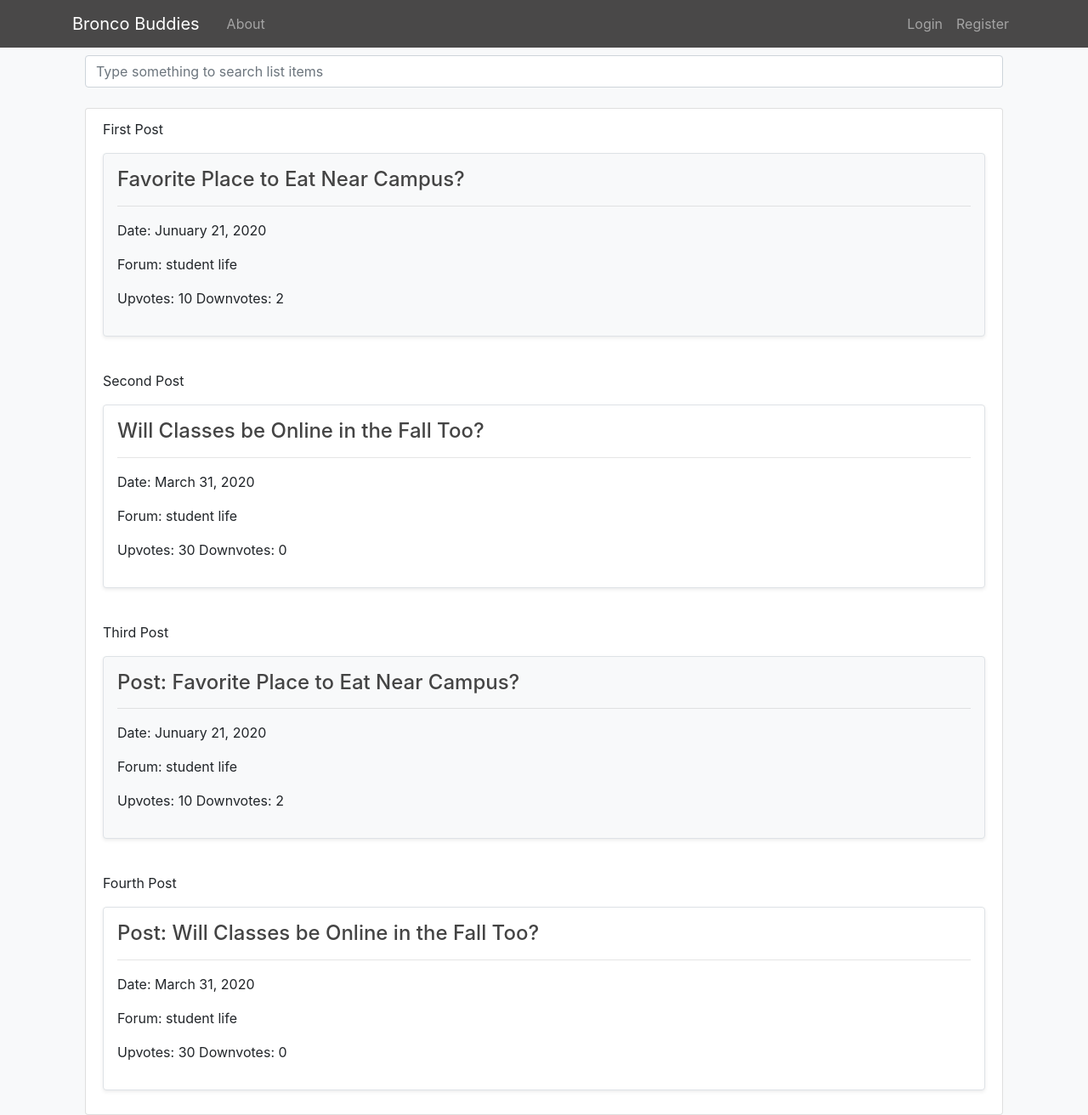
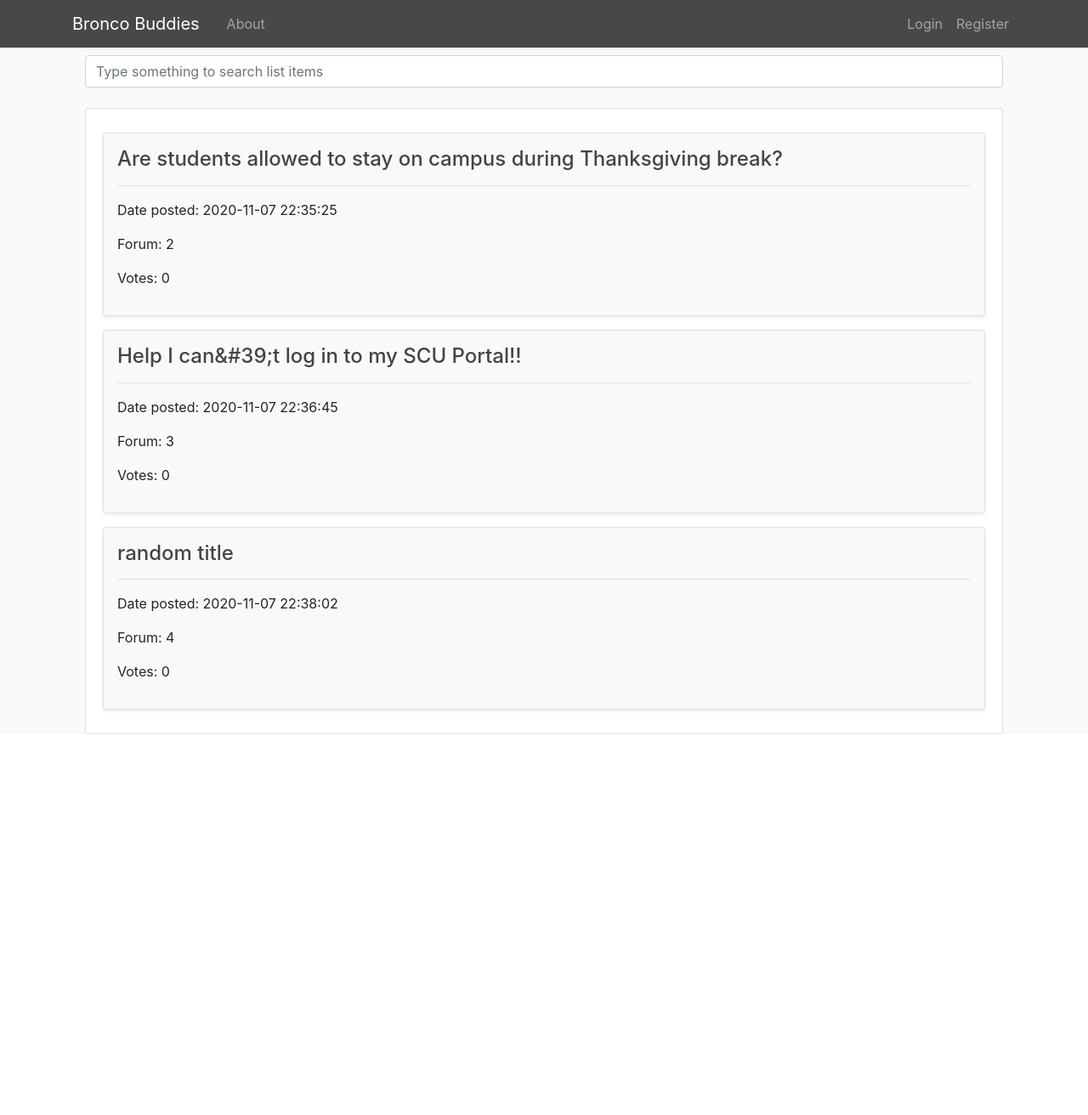
Before and after one commit to ccfernandes/SCU-Bronco-Buddies, a Flask app: page / in a window 1280 px wide. Shown: the whole page at 85% size. After the commit the page ends 864 px from the top, so only its background shows below. Run offline with Flask 2, Linux system fonts and the light colour scheme; data comes from the database, SQL or seed files in the repository; both versions use the stored data as it was after the commit; parts of the project's set-up code (start-up, migrations or seed data) failed here and were passed over; some libraries are stand-ins or nearby versions.

Commit message:
choose forum for a thread
The drop down that holds all the forums when creating a new thread is now populated from the database. Number of threads column for a given forum increments with each new thread

```diff
--- a/SCU-Bronco-Buddies/bronco_buddies/bronco_buddies/routes.py
+++ b/SCU-Bronco-Buddies/bronco_buddies/bronco_buddies/routes.py
@@ -11,7 +11,8 @@ import jinja2
 @app.route("/")
 @app.route("/home")
 def home():
-    return render_template('home.html', title='Home')
+    posts = Thread.query.all()
+    return render_template('home.html', title='Home', posts=posts)
 
 # about page
 @app.route("/about")
@@ -54,9 +55,15 @@ def new_post():
     form = NewPostForm()
     if form.validate_on_submit():
         # save to database
-        # owner_id = User.query.filter_by(id=current_user.id).first()
-        # don't forget owner_id
-        post = Thread(title=escape(form.title.data), body=escape(form.content.data), votes=0, status="OPEN", owner_id=current_user.id, forum_id=2)
+        print(form.forumType.data.id)
+        post = Thread(title=escape(form.title.data), body=escape(form.content.data), votes=0, status="OPEN",
+                                    owner_id=current_user.id, forum_id=form.forumType.data.id) # forum_id=form.forum_type.data
+
+        # increment numThreads counter for the chosen forum
+        forum = Forum.query.filter_by(id=form.forumType.data.id).first()
+        forum.numThreads += 1
+        # how to save value in
+
         db.session.add(post)
         db.session.commit()
         flash('Your post has been created!', 'success')
@@ -70,8 +77,11 @@ def new_post():
 @login_required
 def profile():
     user = current_user
+    posts = Thread.query.filter_by(owner_id=current_user.id).all()
+    for post in posts:
+        print(post.title)
     # userpref = UserPref.query.filter_by(user_id = user.id).first()
-    return render_template('profile.html', title='Profile')
+    return render_template('profile.html', title='Profile', posts=posts)
 
 @app.route("/admin")
 @login_required
--- a/SCU-Bronco-Buddies/bronco_buddies/bronco_buddies/templates/adminSettings.html
+++ b/SCU-Bronco-Buddies/bronco_buddies/bronco_buddies/templates/adminSettings.html
@@ -4,10 +4,9 @@
 	<div class="content-section">
 		<h1>Admin Settings</h1>
 		<hr>
-		<h3>Add forums, manage users and posts</h3>
+		<h6>Add forums, manage users and posts</h6>
 	</div>
 	<div class="my-3 p-3 bg-white rounded border shadow-sm">
-		<h4>Create a New Forum <a class="ml-2" href="{{ url_for('add_forum') }}">HERE</a></h4>
 		<h2>Currently Open Forums</h2>
 		<table class="table" id="thread_container">
 				<thead>
@@ -27,6 +26,7 @@
 					{% endfor %}
 				</tbody>
 		</table>
+		<h3>To create a new forum, <a class="ml-2" href="{{ url_for('add_forum') }}">CLICK HERE</a></h3>
 	</div>
 	<div class="my-3 p-3 bg-white rounded border shadow-sm">
 		<h2>All Current Users</h2>
--- a/SCU-Bronco-Buddies/bronco_buddies/bronco_buddies/templates/create_post.html
+++ b/SCU-Bronco-Buddies/bronco_buddies/bronco_buddies/templates/create_post.html
@@ -9,9 +9,7 @@
         flex-direction:row;
         justify-content:left;
         align-items:center;
-
-        margin-left:50px;
-        height:100%;
+        padding-top: 65px;
       }
       input {
         margin-bottom:10px;
--- a/SCU-Bronco-Buddies/bronco_buddies/bronco_buddies/templates/home.html
+++ b/SCU-Bronco-Buddies/bronco_buddies/bronco_buddies/templates/home.html
@@ -34,41 +34,16 @@ $(document).ready(function(){
 	  <input class="form-control" id="listSearch" type="text" placeholder="Type something to search list items">
 	  <br>
 	  <ul class="list-group" id="myList">
-	    <li class="list-group-item">First Post
+	    <li class="list-group-item">
+	    	{% for post in posts %}
 	    	<div class="my-3 p-3 bg-light rounded border shadow-sm">
-				<h4>Favorite Place to Eat Near Campus?</h4>
+				<h4>{{post.title}}</h4>
 				<hr>
-				<p>Date: Junuary 21, 2020</p>
-				<p>Forum: student life</p>
-				<p>Upvotes: 10 Downvotes: 2</p>
+				<p>Date posted: {{post.date_posted}}</p>
+				<p>Forum: {{post.forum_id}} </p>
+				<p>Votes: {{post.votes}}</p>
 			</div>
-	    </li>
-	    <li class="list-group-item">Second Post
-	    	<div class="my-3 p-3 bg-white rounded border shadow-sm">
-				<h4>Will Classes be Online in the Fall Too?</h4>
-				<hr>
-				<p>Date: March 31, 2020</p>
-				<p>Forum: student life</p>
-				<p>Upvotes: 30 Downvotes: 0</p>
-			</div>
-	    </li>
-	    <li class="list-group-item">Third Post
-	    	<div class="my-3 p-3 bg-light rounded border shadow-sm">
-				<h4>Post: Favorite Place to Eat Near Campus?</h4>
-				<hr>
-				<p>Date: Junuary 21, 2020</p>
-				<p>Forum: student life</p>
-				<p>Upvotes: 10 Downvotes: 2</p>
-		</div>
-	    </li>
-	    <li class="list-group-item">Fourth Post
-			<div class="my-3 p-3 bg-white rounded border shadow-sm">
-				<h4>Post: Will Classes be Online in the Fall Too?</h4>
-				<hr>
-				<p>Date: March 31, 2020</p>
-				<p>Forum: student life</p>
-				<p>Upvotes: 30 Downvotes: 0</p>
-			</div>
+			{% endfor %}
 	    </li>
 	  </ul>
 	</div>
```
Also changed, not shown: SCU-Bronco-Buddies/bronco_buddies/bronco_buddies/forms.py (+10 -6 lines), SCU-Bronco-Buddies/bronco_buddies/bronco_buddies/models.py (+0 -7 lines), SCU-Bronco-Buddies/bronco_buddies/bronco_buddies/templates/profile.html (+11 -14 lines), SCU-Bronco-Buddies/bronco_buddies/bronco_buddies/BroncoBuddies.db.
